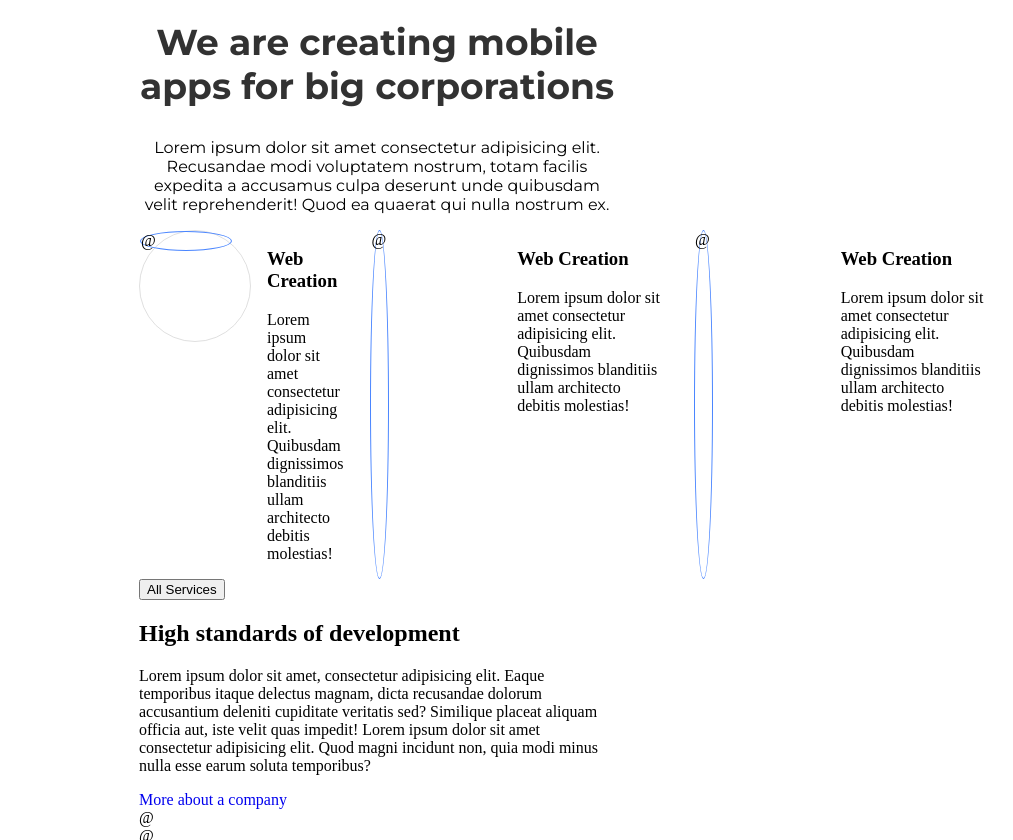
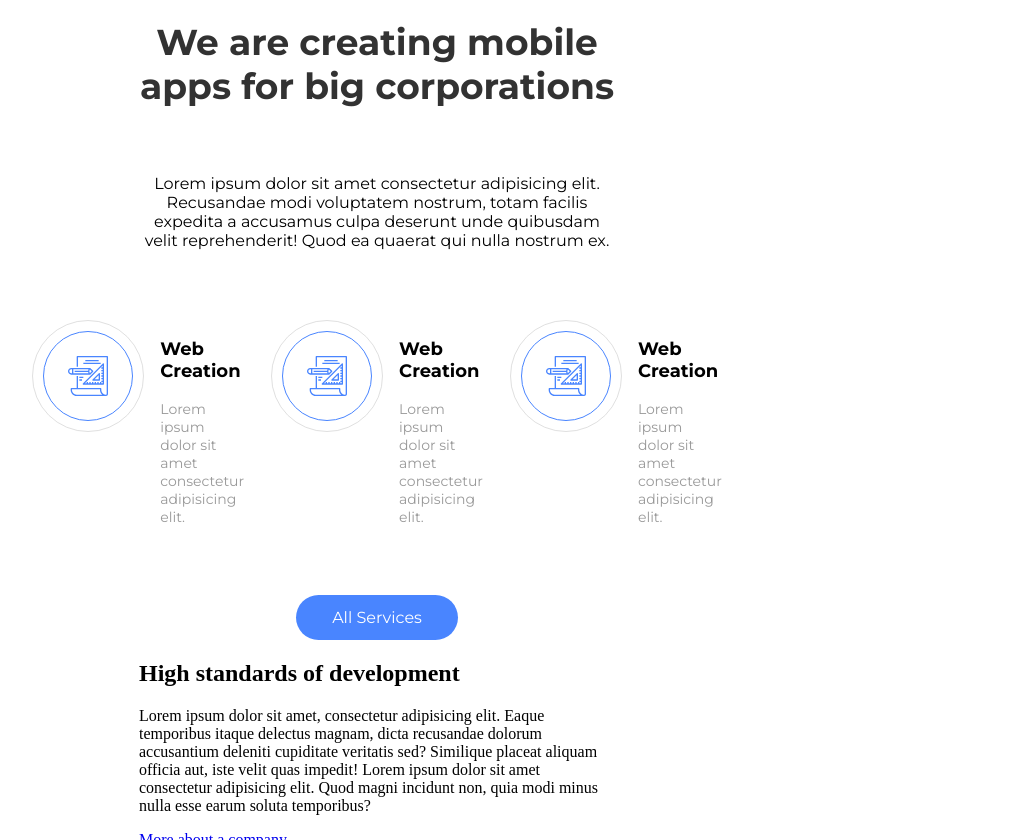
Before and after one commit to eugen-soliar/spa_html-css, a website: page index.html in a window 1280 px wide. Shown: the part 1020-1860 px from the top of the page, without its empty margins (263-1276 px from the left). Drawn offline with Linux system fonts and the light colour scheme.

Commit message:
finished styles for services section, added icon svg

```diff
--- a/css/main.css
+++ b/css/main.css
@@ -1,5 +1,3 @@
-
-
 body {
     box-sizing: border-box;
 
@@ -102,6 +100,11 @@ section {
 .services {
     background-color: white;
     padding-top: 110px;
+
+    display: flex;
+    flex-direction: column;
+    align-items: center;
+    justify-content: center;
 }
 
 .services-header {
@@ -110,6 +113,8 @@ section {
     font-weight: 700;
     color: #323232;
     text-align: center;
+
+    margin-bottom: 50px;
 }
 
 .services-text {
@@ -117,15 +122,21 @@ section {
     font-size: 16px;
     font-weight: 400px;
     text-align: center;
+
+    margin-bottom: 70px;
 }
 
 .services-list {
     display: flex;
+
     gap: 27px;
+
+    margin-bottom: 55px;
 }
 
 .services-list-item {
     display: flex;
+    box-sizing: border-box;
 }
 
 .services-list-item-image-border {
@@ -137,11 +148,53 @@ section {
 }
 
 .services-list-item-image {
+    align-items: center;
+    justify-content: center;
+    box-sizing: border-box;
+
     border: 1px solid #4985FF;
+    position: absolute;
+
+    margin:10px;
+    width: 90px;
 
     border-radius: 50%;
-    width: 90px;
+    aspect-ratio: 1/1;
+    background: url("../img/icon.svg") no-repeat center ;
 }
+
 .services-list-item-group {
     margin-left: 128px;
 }
+
+.services-list-item-header {
+    font-family: Montserrat, sans-serif;
+    font-size: 18px;
+    font-weight: 700;
+    color: black;
+}
+
+.services-list-item-text {
+    font-family: Montserrat, sans-serif;
+    font-size: 14px;
+    font-weight: 400;
+    color: #999999;
+}
+
+.services-button {
+    padding: 13px 36px;
+    border-radius: 30px;
+
+    background-color: #4985FF;
+    border: none;
+
+    font-family: Montserrat, sans-serif;
+    font-size: 16px;
+    font-weight: 400;
+    color: white;
+}
+
+.services-button:hover {
+    background-color: #3e79f0;
+    cursor:pointer;
+}
--- a/index.html
+++ b/index.html
@@ -48,34 +48,45 @@
         <ul class="services-list">
            <li class="services-list-item">
                 <!-- placeholder for svg img-->
-                <div class="services-list-item-image-border"><div class="services-list-item-image">@</div></div>
+                <div class="services-list-item-image-border">
+                    <div class="services-list-item-image">
+
+                    </div>
+                </div>
                 <div class="services-list-item-group">
                     <h3 class="services-list-item-header">Web Creation</h3>
                     <p class="services-list-item-text">
                         Lorem ipsum dolor sit amet consectetur adipisicing elit.
-                         Quibusdam dignissimos blanditiis ullam architecto debitis molestias!
+
                     </p>
                 </div>
            </li>
            <li class="services-list-item">
                 <!-- placeholder for svg img-->
-                <div class="services-list-item-image">@</div>
+                <div class="services-list-item-image-border">
+                    <div class="services-list-item-image">
+
+                    </div>
+                </div>
                 <div class="services-list-item-group">
                     <h3 class="services-list-item-header">Web Creation</h3>
                     <p class="services-list-item-text">
                         Lorem ipsum dolor sit amet consectetur adipisicing elit.
-                         Quibusdam dignissimos blanditiis ullam architecto debitis molestias!
+
                     </p>
                 </div>
             </li>
             <li class="services-list-item">
                 <!-- placeholder for svg img-->
-                <div class="services-list-item-image">@</div>
+                <div class="services-list-item-image-border">
+                    <div class="services-list-item-image">
+                    </div>
+                </div>
                 <div class="services-list-item-group">
                     <h3 class="services-list-item-header">Web Creation</h3>
                     <p class="services-list-item-text">
                         Lorem ipsum dolor sit amet consectetur adipisicing elit.
-                         Quibusdam dignissimos blanditiis ullam architecto debitis molestias!
+
                     </p>
                 </div>
            </li>
```
Also changed, not shown: img/icon.svg (added).
